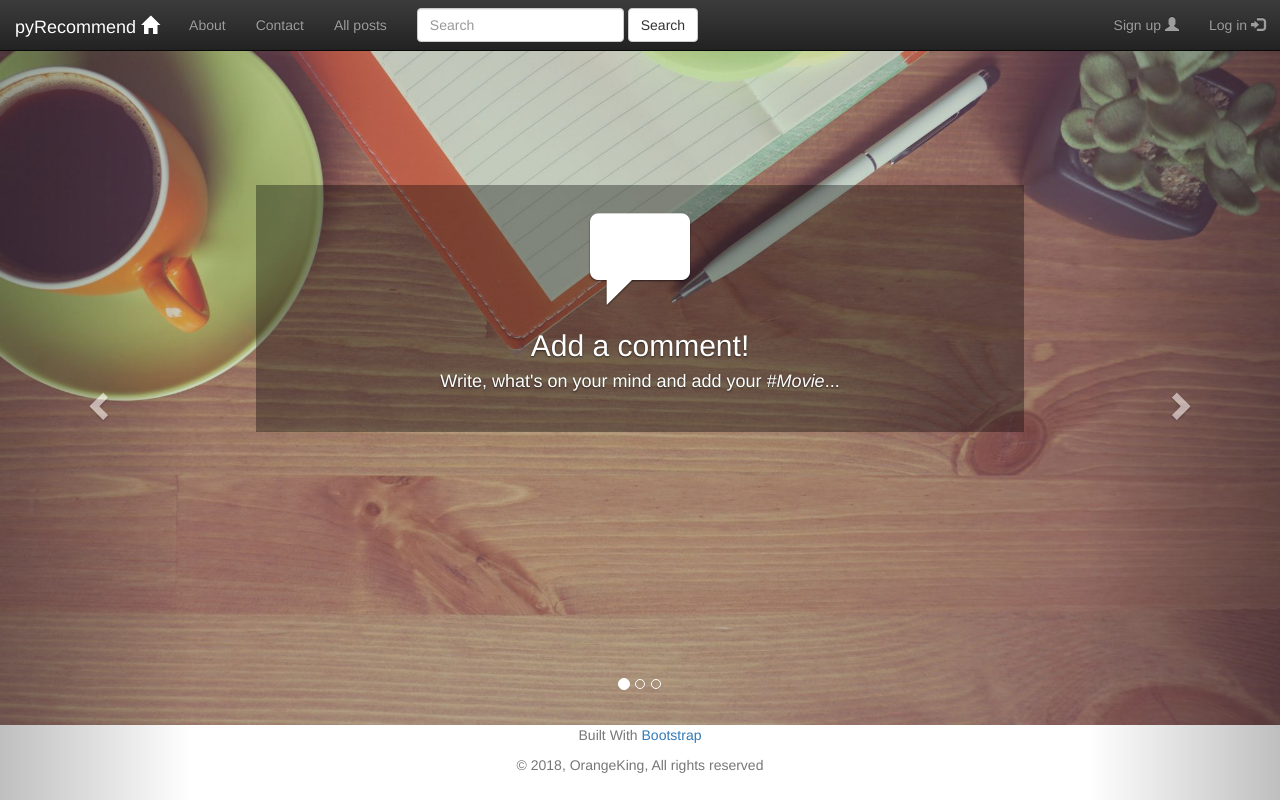
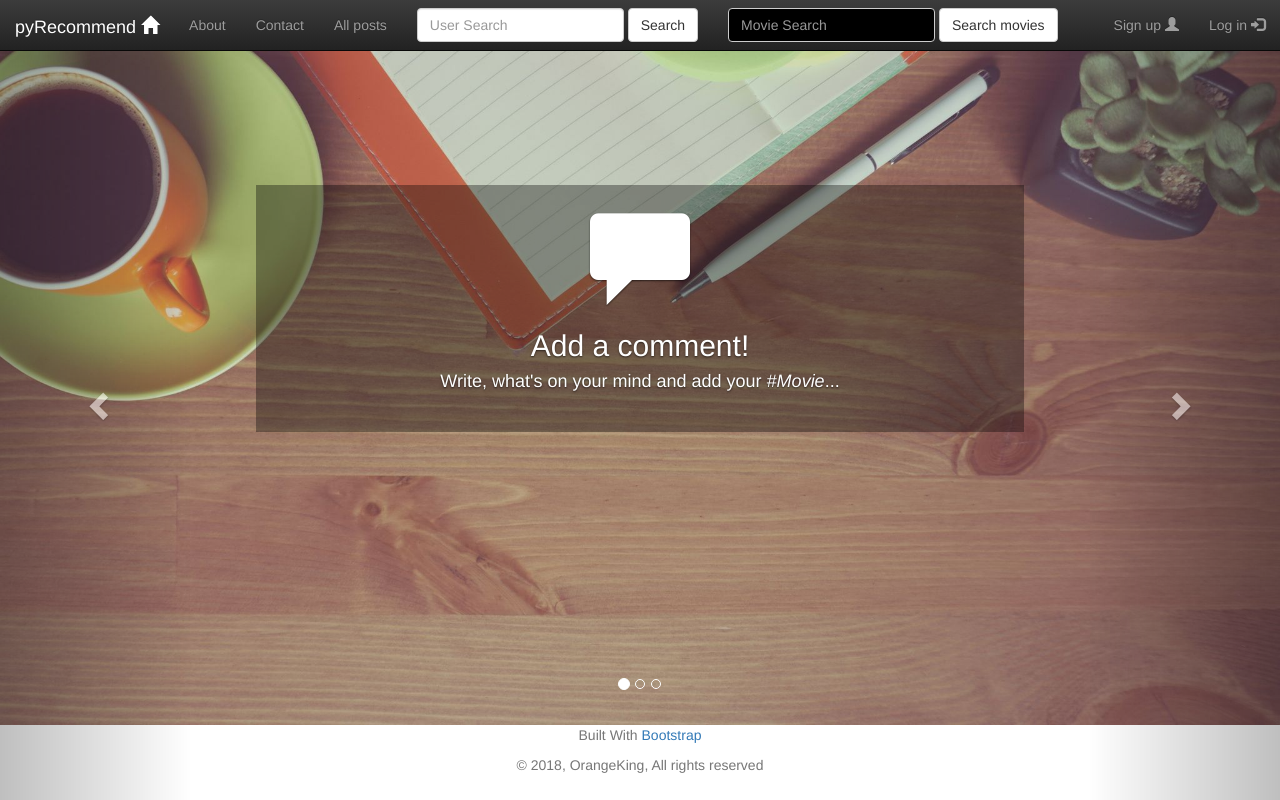
Before and after one commit to OrangeKing/pyRecommender, a Django app: page / in a window 1280 px wide. Run offline with Django 3.2, Linux system fonts and the light colour scheme; some libraries are stand-ins or nearby versions.

Commit message:
Movie page outline added

```diff
--- a/maps/views.py
+++ b/maps/views.py
@@ -1,4 +1,6 @@
 import requests
+import tmdbsimple as tmdb
+
 from django.contrib.auth import authenticate, login
 from django.contrib.auth.mixins import LoginRequiredMixin
 from django.core.paginator import EmptyPage, PageNotAnInteger, Paginator
@@ -8,10 +10,13 @@ from django.shortcuts import get_object_or_404, redirect, render
 from django.utils.decorators import method_decorator
 from django.views import View
 from django.views.generic import CreateView, DetailView, ListView, TemplateView
+from django.template import RequestContext, Context
+
 
 from .forms import PostAddForm, UserForm
 from .models import Post
 
+tmdb.API_KEY = '568dc1eab493883fb6a83c2ae42234d2'
 
 # Create your views here.
 class IndexView(TemplateView):
@@ -120,3 +125,43 @@ class UserFormView(CreateView):
             return HttpResponseRedirect(self.success_url)
 
         return render(request, self.template_name, context={'form': form})
+
+
+class MovieView(DetailView):
+    template_name = 'movie.html'
+
+    def get_movie_data(self, *args, **kwargs):
+
+        context = {}
+        movie = tmdb.Movies(603)
+
+        movie_info = movie.info()
+        context['title'] = movie_info['title']
+        context['genres'] = movie_info['genres']
+        context['overwiew'] = movie_info['overview']
+        context['runtime'] = movie_info['runtime']
+        context['score'] = movie_info['vote_average']
+
+        movie_credits = movie.credits()
+        context['crew'] = movie_credits['crew']
+        context['cast'] = movie_credits['cast']
+
+        # cast[i]['character']
+        # cast[i]['name']
+
+        context['poster'] = "https://image.tmdb.org/t/p/w500" + movie.poster_path
+
+        rec = movie.recommendations()['results']
+        movie_recommendations = [ {'title': rec[i]['title'], 'poster': "https://image.tmdb.org/t/p/w500" + rec[i]['poster_path']} for i in range(0,4)]
+
+        context['recommendations'] = movie_recommendations
+        print(movie_recommendations)
+        return context
+
+    def get(self, request):
+        query = ""
+        if request.GET:
+            query = request.GET['query']
+
+
+        return render(request, self.template_name, context=self.get_movie_data())
--- a/project/urls.py
+++ b/project/urls.py
@@ -18,7 +18,7 @@ from django.contrib import admin
 from django.contrib.auth.views import LoginView, LogoutView
 from django.views.generic import TemplateView
 
-from maps.views import IndexView, UserFormView
+from maps.views import IndexView, UserFormView, MovieView
 
 urlpatterns = [
     url(r'^admin/', admin.site.urls),
@@ -36,4 +36,8 @@ urlpatterns = [
     url(r'^register/', UserFormView.as_view(), name='register'),
 
     url(r'^posts/', include('maps.urls', namespace='posts')),
+
+	#url(r'^movie/(?P<query>\w+)/$', MovieView, name='movie'),
+    url(r'^movie/$', MovieView.as_view(), name='movie'),
+
 ]
--- a/requirements.txt
+++ b/requirements.txt
@@ -26,3 +26,4 @@ urllib3==1.22
 user-agents==1.1.0
 whitenoise==3.3.0
 wrapt==1.10.11
+tmdbsimple
--- a/templates/base.html
+++ b/templates/base.html
@@ -4,12 +4,14 @@
 <head>
     <meta charset="utf-8">
     <title>
-        {% block head_title %}Django Maps{% endblock head_title %}
+
+        {% block head_title %}pyRecommend{% endblock head_title %}
     </title>
     <meta name="description" content="">
     <meta name="viewport" content="width=device-width, initial-scale=1">
     {% include "snippets/css.html" %}
     <link rel="shortcut icon" href="/assets/images/icon.ico" />
+
 </head>
 
 <body style="padding-top:50px;">
--- a/templates/snippets/navbar.html
+++ b/templates/snippets/navbar.html
@@ -24,9 +24,18 @@
             <ul class="nav navbar-nav navbar-center">
                 <form method="GET" class="navbar-form navbar-left" role="search" action="{% url 'posts:list' %}">
                     <div class="form-group">
-                        <input name="q" type="text" class="form-control" placeholder="Search">
+                        <input name="q" type="text" class="form-control" placeholder="User Search">
                     </div>
                     <button type="submit" class="btn btn-default">Search</button>
+                </form>
+            </ul>
+
+            <ul class="nav navbar-nav navbar-center">
+                <form method="GET" class="navbar-form navbar-left" role="search" action="{% url 'posts:list' %}">
+                    <div class="form-group" >
+                        <input name="m" type="text" class="form-control" placeholder="Movie Search" style="background: black">
+                    </div>
+                    <button type="submit" class="btn btn-default">Search movies</button>
                 </form>
             </ul>
 
```
Also changed, not shown: maps/templates/movie.html (added, +64 -0 lines), 1 other file.
